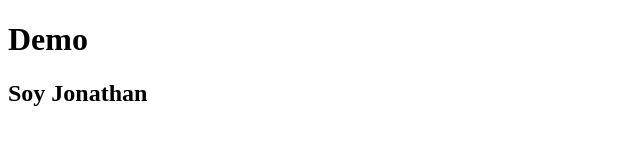
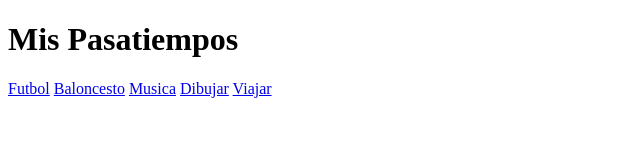
Before and after one commit to JonathanIPJ/demo, a plain HTML site: page index.html in a window 1280 px wide. Shown: the whole page, without its empty margins (0-640 px from the left). Drawn offline with Linux system fonts and the light colour scheme.

Commit message:
Se agregaron los pasatiempos

```diff
--- a/index.html
+++ b/index.html
@@ -6,7 +6,17 @@
     <title>Sitio demo</title>
 </head>
 <body>
-    <h1>Demo</h1>
-    <h2>Soy Jonathan</h2>
+    <header>
+        <h1>Mis Pasatiempos</h1>
+        <nav>
+            <a href="Futbol.html">Futbol</a>
+            <a href="Baloncesto.html">Baloncesto</a>
+            <a href="Musica.html">Musica</a>
+            <a href="Dibujar.html">Dibujar</a>
+            <a href="Viajar.html">Viajar</a>
+
+
+        </nav>
+    </header>
 </body>
 </html>
```
